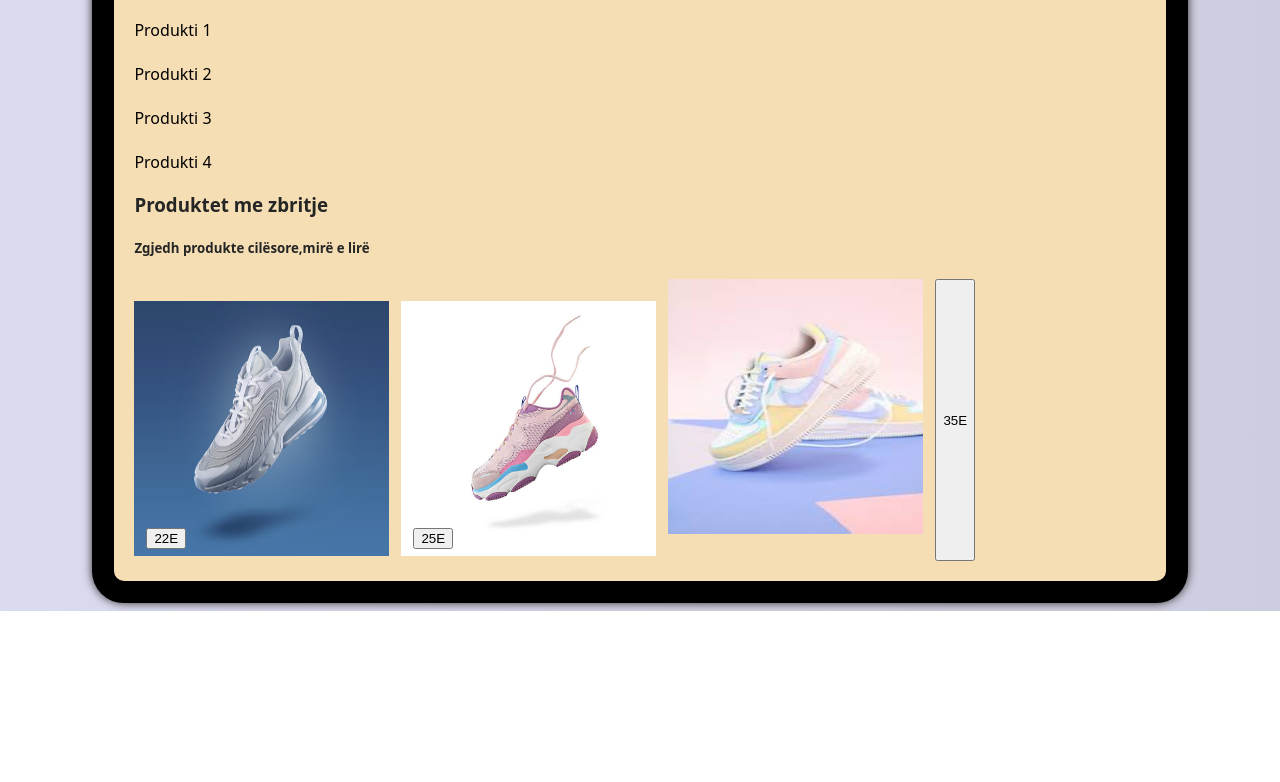
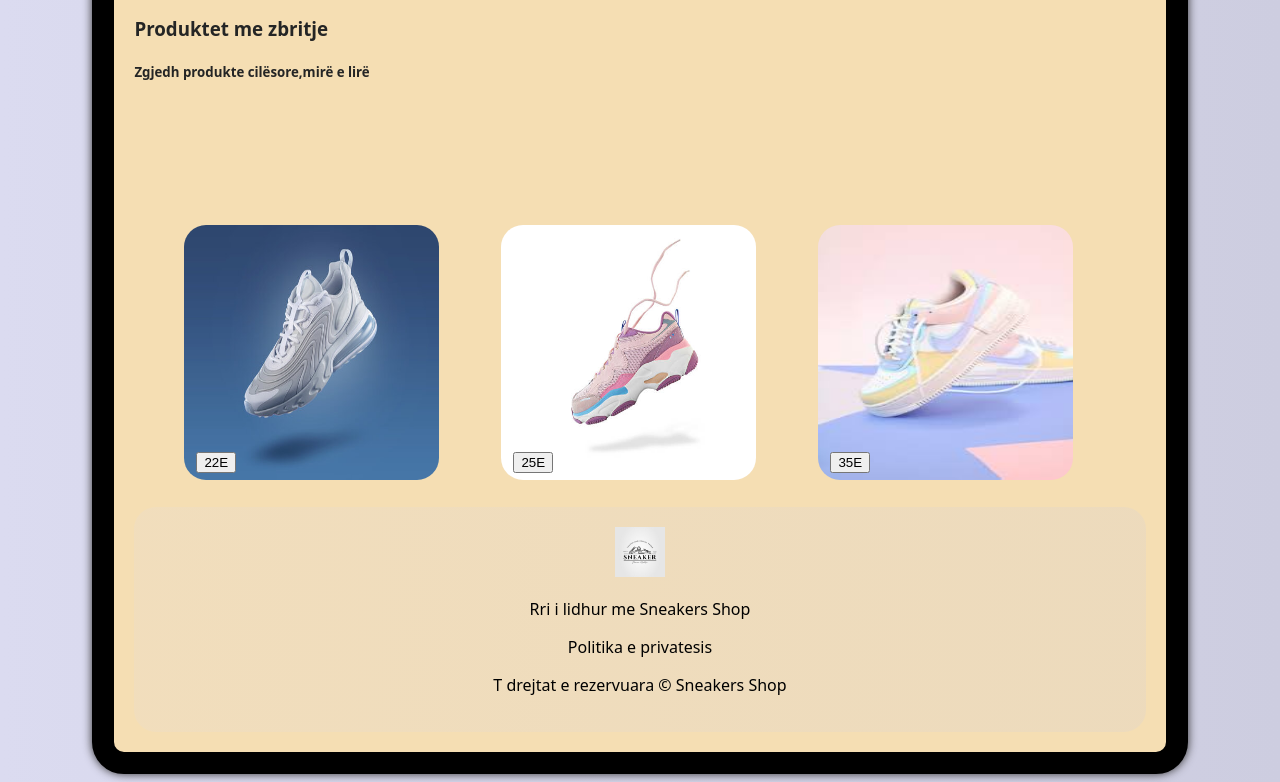
Before and after one commit to eelmedina-sys/sneakers, a plain HTML site: page index.html in a window 1280 px wide. Shown: the part 326-1108 px from the top of the page. Before the commit the page ends 937 px from the top, so only its background shows below. Drawn offline with Linux system fonts and the light colour scheme; a web font is replaced by a local one.

Commit message:
fix:adding the final part

```diff
--- a/index.html
+++ b/index.html
@@ -36,15 +36,9 @@
 
 
 
-        <div class="products-section">
-            <article>Produkti 1</article>
-            <article>Produkti 2</article>
-            <article>Produkti 3</article>
-            <article>Produkti 4</article>
 
 
 
-        </div>
         <div class="produktet">
             <h3>Produktet me zbritje</h3>
             <h5>Zgjedh produkte cilësore,mirë e lirë</h5>
@@ -58,15 +52,25 @@
                 <img src="images/produkti2.png" alt="Produkti">
                 <button>25E</button>
             </article>
+                        <article>
 
                 <img src="images/produkti3.png" alt="Produkti">
                 <button>35E</button>
             </article>
             </div>
+            <footer>
+                <img src="images/logo.png" alt="Logo of Sneakers Shop"width="50px">
+                <p>Rri i lidhur me Sneakers Shop</p>
+                <p>Politika e privatesis</p>
+                <p>T drejtat e rezervuara © Sneakers Shop</p>
+
+
+            </footer>
 
 
 
     </div>
+            </div>
 
 </body>
 </html>
--- a/style.css
+++ b/style.css
@@ -82,16 +82,30 @@ button.hero-section{
 .flex img{
     width: 255px;
     height:255px;
+    border-radius: 22px;
 }
 article{
-    margin-top: 22px;
+    margin-top: 122px;
+    margin-left: 50px;
     position: relative;
 
 }
 article button{
-    margin-top: -32px;
+    margin-top: 12px;
   position: absolute;
   bottom: 12px;
   left: 12px;
+  cursor:url("https://img.icons8.com/?size=30&id=TdbpMMmYMvER&format=png&color=000000"),auto;
+
+
 
 }
+footer{
+    text-align: center;
+    padding: 20px;
+    background:linear-gradient(to right,rgba(219, 219, 240, 0.153), rgba(205, 205, 224, 0.208) 100%);
+
+    margin-top: 22px;
+     border-radius: 22px;
+
+}
```
Also changed, not shown: login.html (+16 -0 lines).
